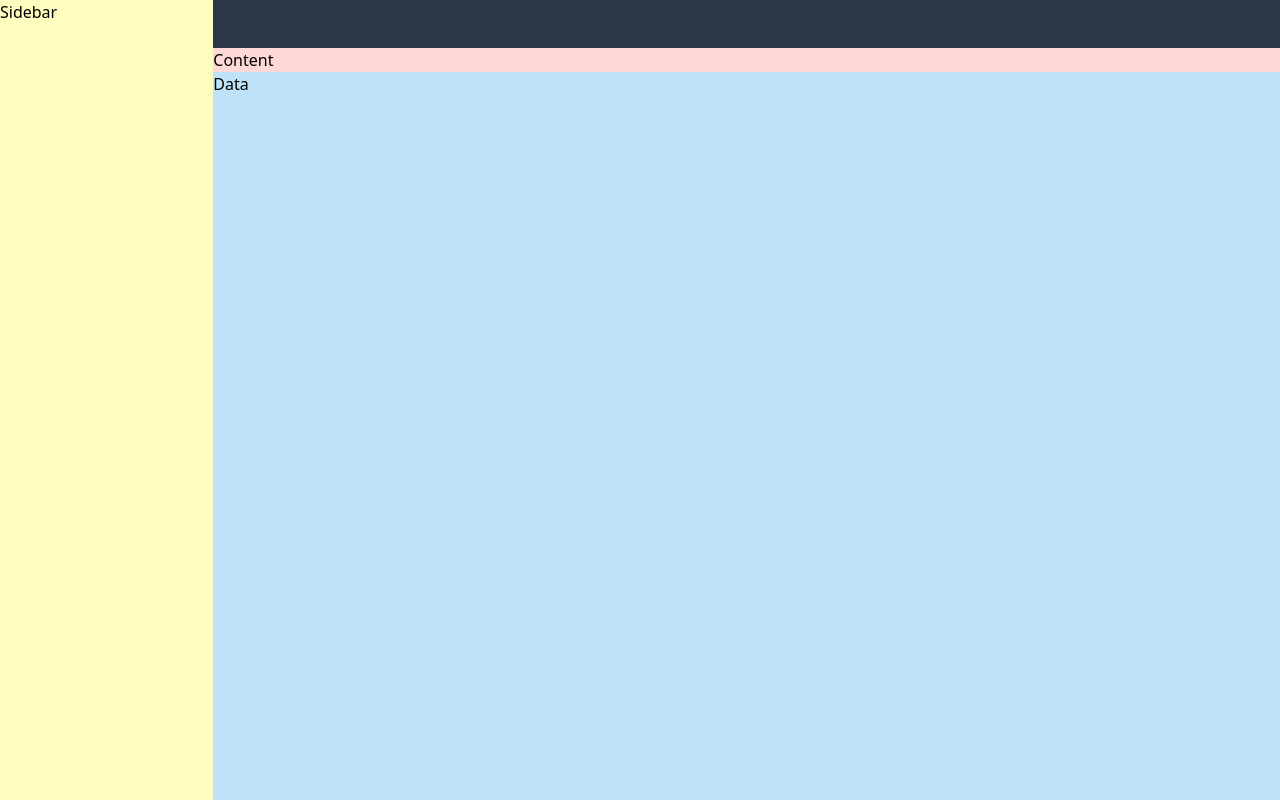
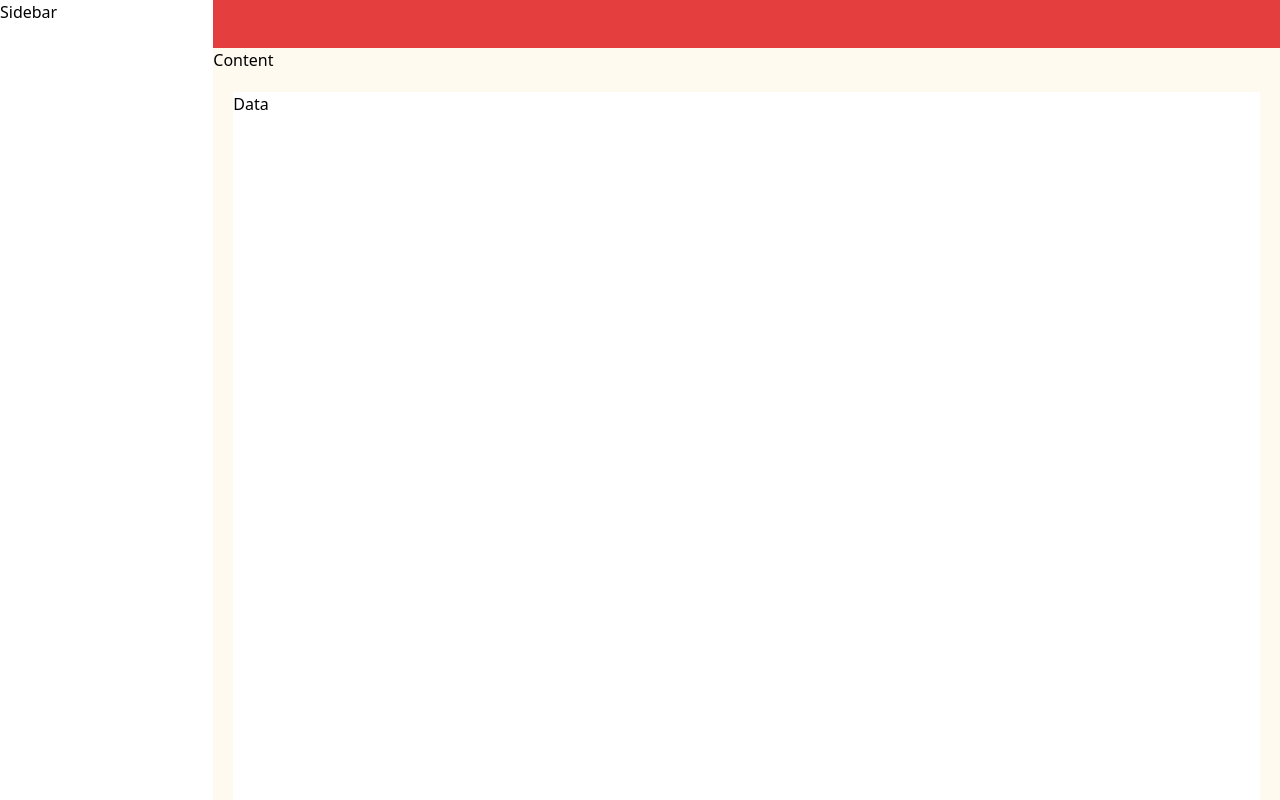
Before and after one commit to bonasunu/EnterpriseManagementFrontend, a React (Create React App) app in the folder client/: page / in a window 1280 px wide. Built offline with nearby package versions, Linux system fonts and the light colour scheme.

Commit message:
change base color

```diff
--- a/client/src/components/Content.js
+++ b/client/src/components/Content.js
@@ -2,8 +2,8 @@ import React from 'react'
 
 const Content = () => {
   const classes = {
-    wrapper: 'flex-grow overflow-y-auto bg-red-200',
-    data: 'bg-blue-200 h-screen',
+    wrapper: 'flex-grow overflow-y-auto bg-orange-100',
+    data: 'm-5 bg-white h-screen',
   }
 
   return (
--- a/client/src/components/Navbar.js
+++ b/client/src/components/Navbar.js
@@ -3,7 +3,7 @@ import React from 'react'
 const Navbar = () => {
   const classes = {
     nav:
-      'sticky top-0 flex items-center justify-between flex-wrap bg-gray-800 p-6',
+      'sticky top-0 flex items-center justify-between flex-wrap bg-red-600 p-6',
   }
 
   return <nav className={classes.nav}></nav>
--- a/client/src/components/Sidebar.js
+++ b/client/src/components/Sidebar.js
@@ -2,7 +2,7 @@ import React from 'react'
 
 const Sidebar = () => {
   const classes = {
-    wrapper: 'bg-yellow-200 col-span-1',
+    wrapper: 'bg-white col-span-1',
   }
 
   return (
```
